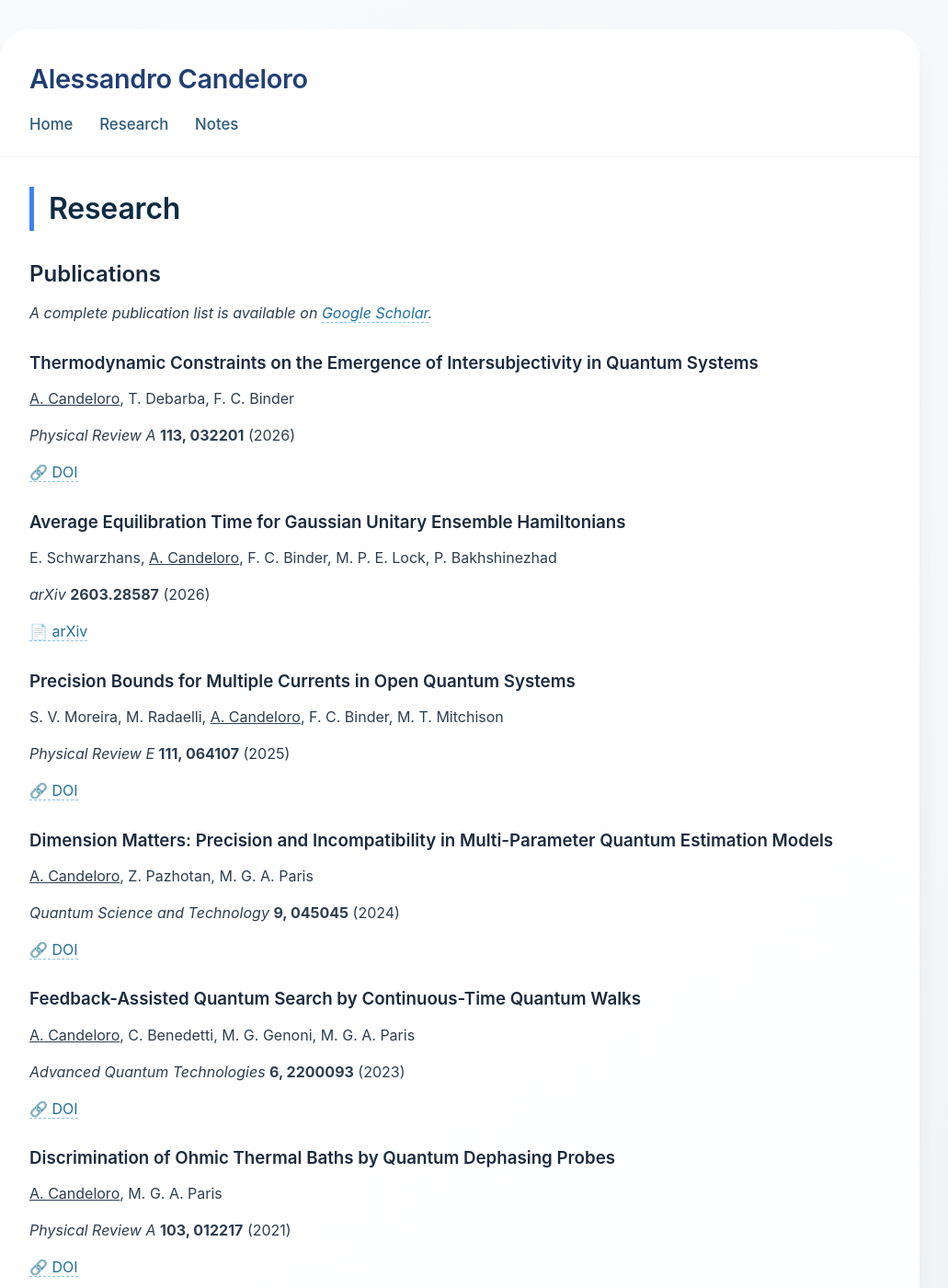
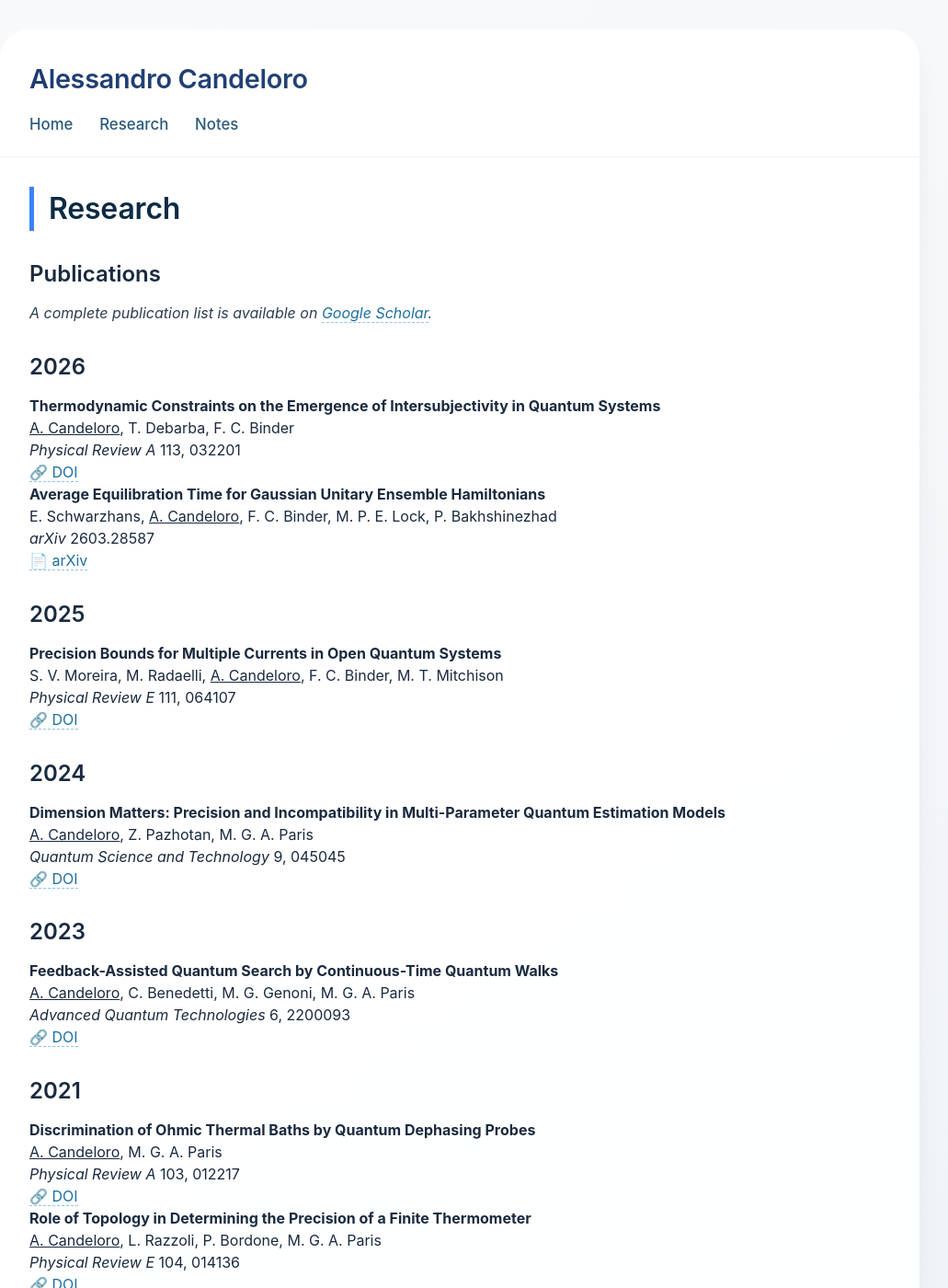
Before and after one commit to alecandeloro/alecandeloro.github.io, a Jekyll site: the page built from research.md, in a window 1280 px wide and 1400 px high. Shown: the whole window at 92% size, without its empty margins (140-1171 px from the left). Built offline with Jekyll 4.4.1, drawn with Linux system fonts in a browser that asks for light colours; some of the changed text lies outside the part shown.

Commit message:
Update research.md

```diff
--- a/research.md
+++ b/research.md
@@ -10,22 +10,33 @@ title: Research
 
 {% assign publications = site.data.publications | sort: "year" | reverse %}
 
+<div class="publication-list">
+
+{% assign current_year = "" %}
+
 {% for paper in publications %}
 
-<div class="publication-card">
+{% if paper.year != current_year %}
 
-<h3>
-{{ paper.title }}
-</h3>
-<p>
+{% assign current_year = paper.year %}
+
+<h2 class="publication-year">{{ paper.year }}</h2>
+
+{% endif %}
+
+<div class="publication-item">
+
+<div class="publication-title">
+<strong>{{ paper.title }}</strong>
+</div>
+
+<div class="publication-authors">
 {{ paper.authors }}
-</p>
+</div>
 
-<p>
-<i>{{ paper.journal }}</i>
-<strong>{{ paper.volume }}</strong>
-({{ paper.year }})
-</p>
+<div class="publication-journal">
+<i>{{ paper.journal }}</i> {{ paper.volume }}
+</div>
 
 <div class="publication-links">
 
```
